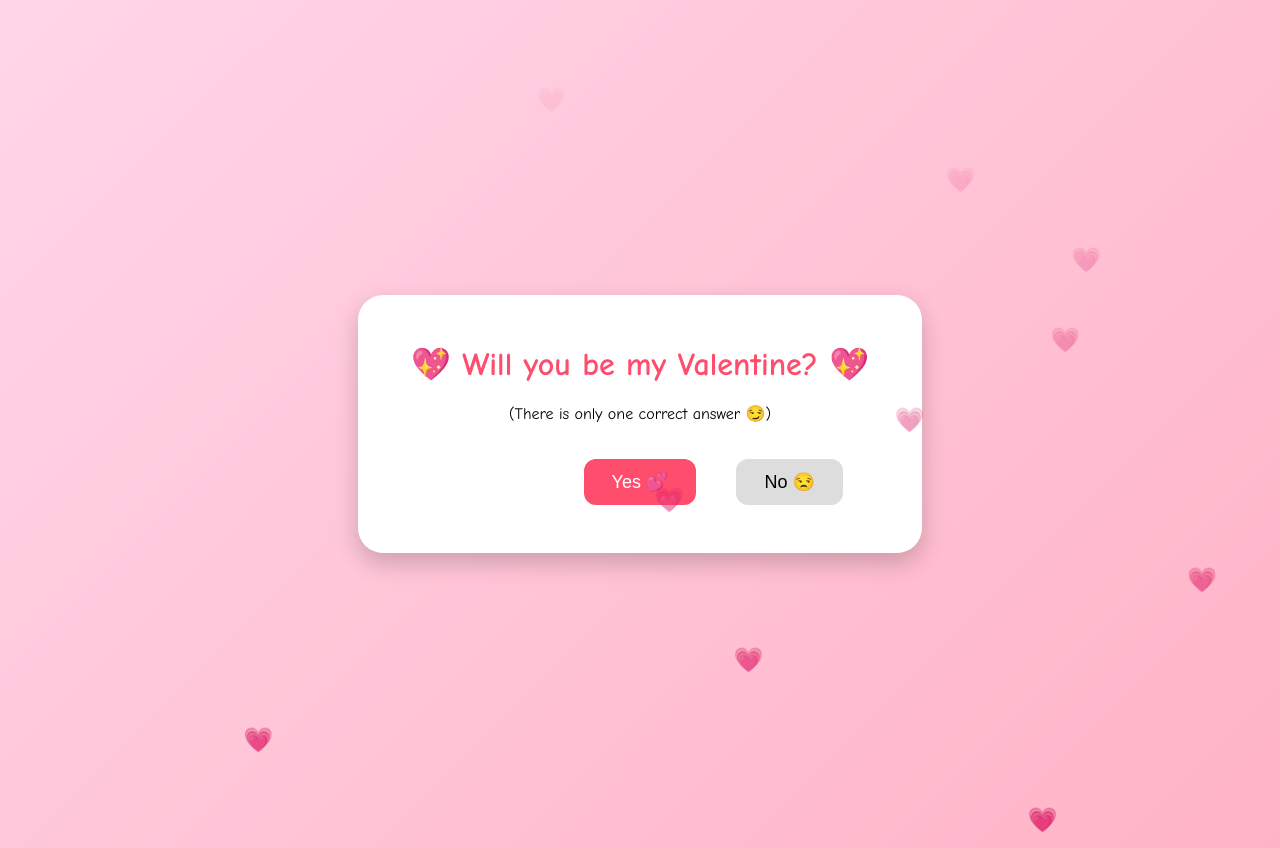
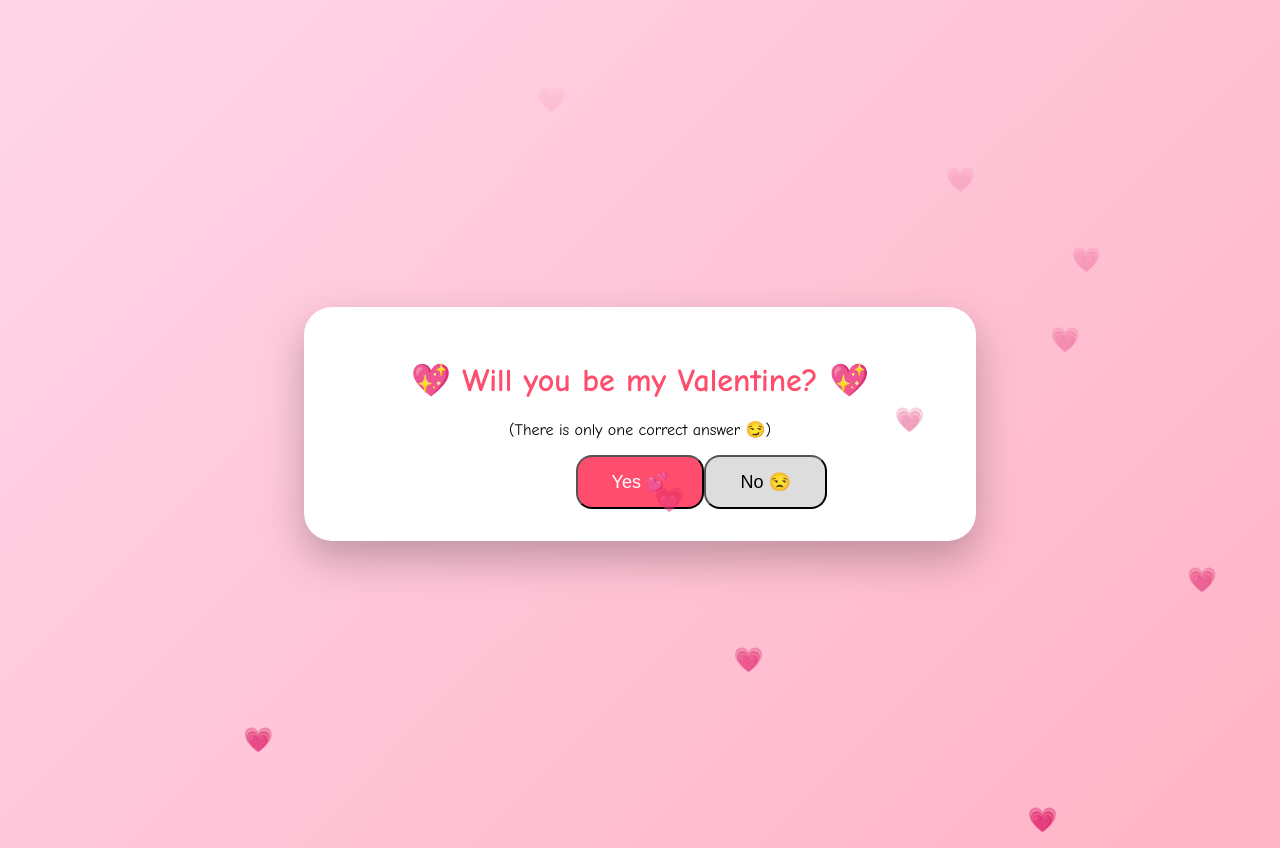
Before and after one commit to assetra-sg/Valentines-2026, a plain HTML site: page index.html in a window 1280 px wide. Drawn offline with Linux system fonts and the light colour scheme.

Commit message:
Update index.html

```diff
--- a/index.html
+++ b/index.html
@@ -19,13 +19,13 @@
 
     .box {
       background: white;
-      padding: 28px 22px;
-      border-radius: 25px;
+      padding: 32px 26px;
+      border-radius: 28px;
       text-align: center;
-      box-shadow: 0 10px 25px rgba(0,0,0,0.2);
-      animation: pop 1s ease;
+      box-shadow: 0 18px 40px rgba(0,0,0,0.25);
+      animation: pop 0.8s ease;
 
-      width: min(92vw, 520px);
+      width: min(94vw, 620px);
     }
 
     @keyframes pop {
@@ -39,10 +39,8 @@
 
     button {
       font-size: 18px;
-      padding: 12px 28px;
-      margin: 20px;
-      border-radius: 12px;
-      border: none;
+      padding: 14px 34px;
+      border-radius: 16px;
     }
 
     #yes {
```
